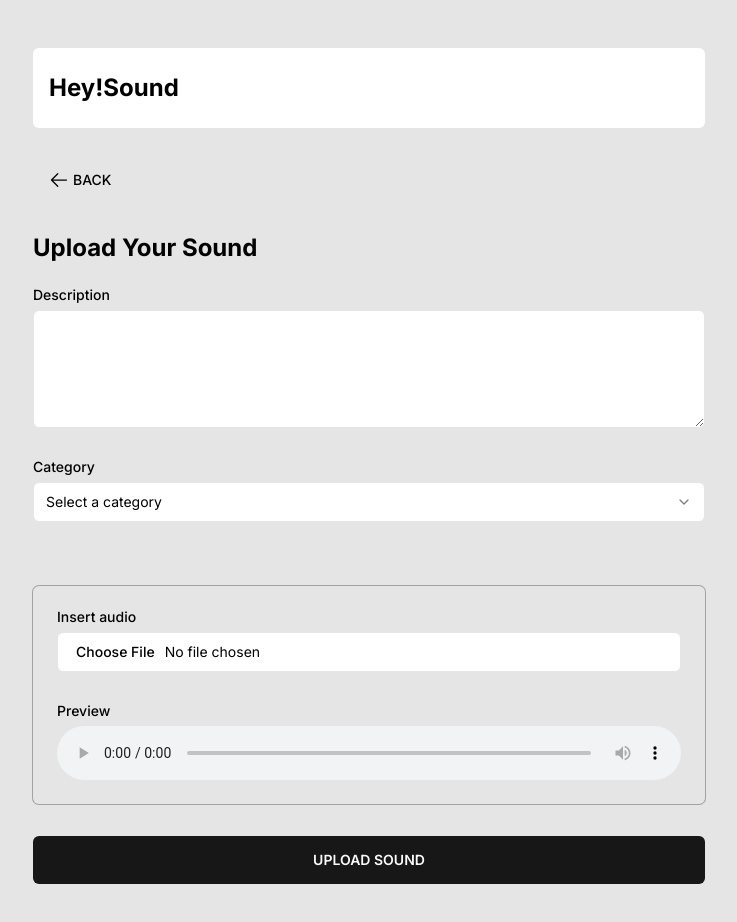
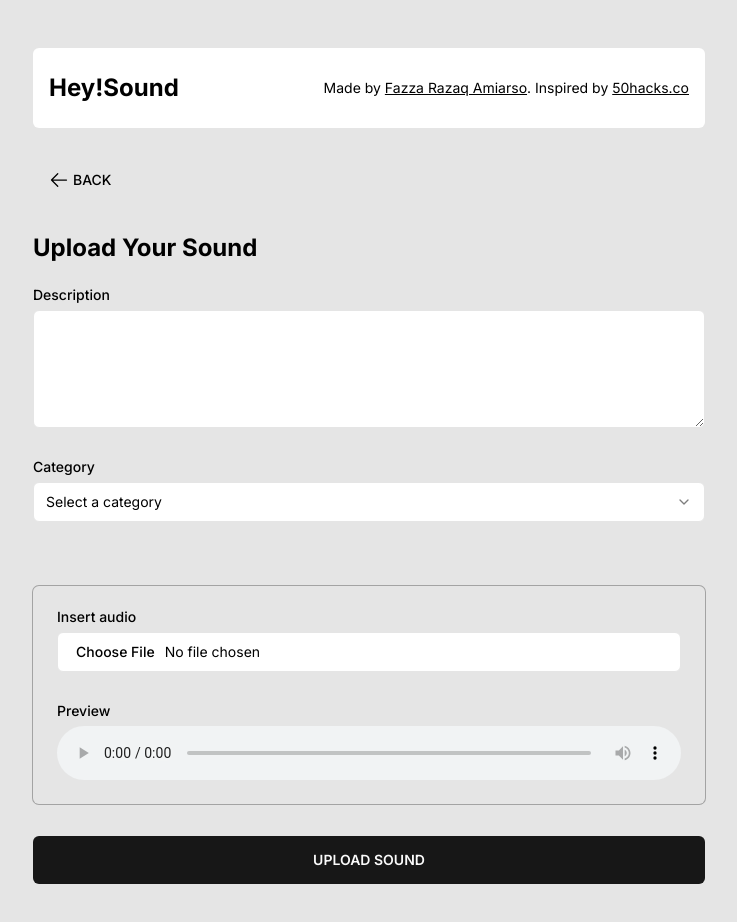
Before and after one commit to fazzaamiarso/heysound, a Next.js app: page /upload in a window 1280 px wide. Shown: the top 922 px of the page, without its empty margins (271-1008 px from the left). Built offline with nearby package versions, Linux system fonts and the light colour scheme.

Commit message:
chore: add attribution

```diff
--- a/app/(main)/page.tsx
+++ b/app/(main)/page.tsx
@@ -83,7 +83,9 @@ function MainContent() {
           );
         })}
       </ul>
+
       <div>
+        {sounds.length ? (
           <ul className="space-y-4">
             {sounds.map((sound) => {
               return (
@@ -95,6 +97,14 @@ function MainContent() {
               );
             })}
           </ul>
+        ) : (
+          <div className="w-full space-y-4 py-8 text-center text-2xl font-semibold">
+            <div>Be the first one to make a noise!</div>
+            <Button asChild>
+              <Link href="/upload">Make a noise</Link>
+            </Button>
+          </div>
+        )}
       </div>
     </section>
   );
--- a/app/layout.tsx
+++ b/app/layout.tsx
@@ -2,6 +2,7 @@ import type { Metadata } from "next";
 import { Inter } from "next/font/google";
 import "./globals.css";
 import { cn } from "@/lib/utils";
+import Header from "@/components/header";
 
 const inter = Inter({ subsets: ["latin"] });
 
@@ -19,9 +20,7 @@ export default function RootLayout({
     <html lang="en">
       <body className={cn(inter.className, "bg-neutral-200")}>
         <div className="mx-auto w-11/12 max-w-2xl py-12">
-          <header className="rounded-md bg-white px-4 py-6">
-            <h1 className="text-2xl font-bold">Hey!Sound</h1>
-          </header>
+          <Header />
           <div>{children}</div>
         </div>
       </body>
--- /dev/null
+++ b/components/header.tsx
@@ -0,0 +1,25 @@
+export default function Header() {
+  return (
+    <header className="flex items-center justify-between rounded-md bg-white px-4 py-6">
+      <h1 className="text-2xl font-bold">Hey!Sound</h1>
+      <div className="flex text-sm ">
+        <span>
+          Made by{" "}
+          <a
+            href="https://github.com/fazzaamiarso"
+            target="_blank"
+            className="underline"
+          >
+            Fazza Razaq Amiarso
+          </a>
+        </span>
+        <span>
+          . Inspired by{" "}
+          <a href="https://50hacks.co" target="_blank" className="underline">
+            50hacks.co
+          </a>
+        </span>
+      </div>
+    </header>
+  );
+}
```
Lines whose indentation alone changed are shown as unchanged.
